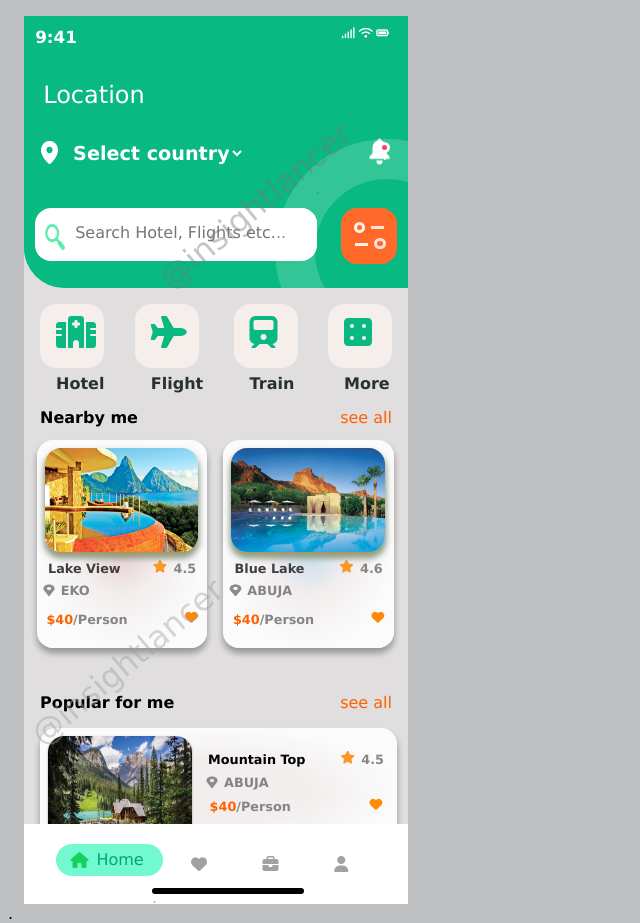
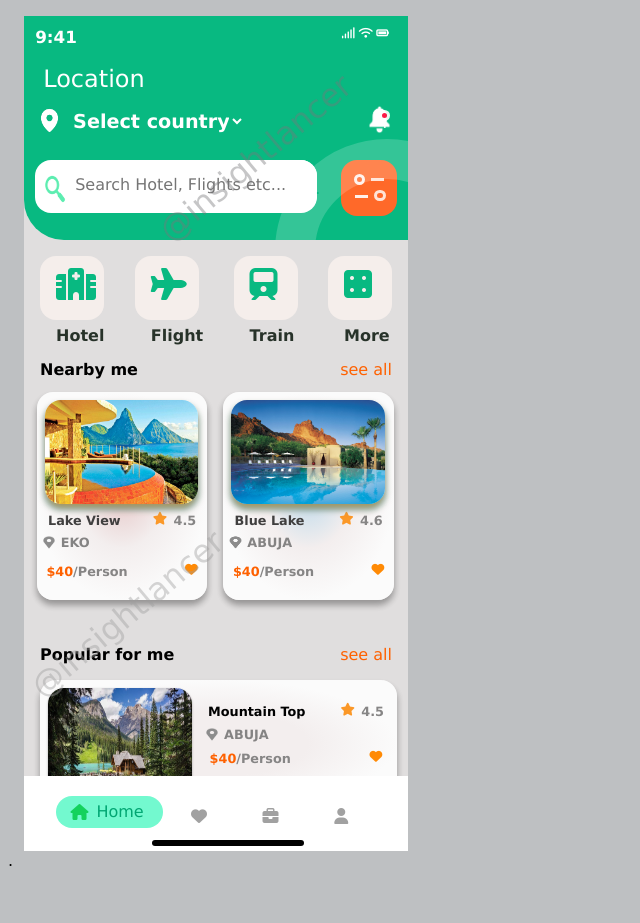
Before and after one commit to Oayeni1/travel-consult, a plain HTML site: page index.html in a window 1280 px wide. Shown: the whole page, without its empty margins (0-640 px from the left). After the commit the page ends 870 px from the top, so only its background shows below. Drawn offline with Linux system fonts and the light colour scheme.

Commit message:
still work in progress

```diff
--- a/style.css
+++ b/style.css
@@ -26,7 +26,7 @@ body{
     position: relative;
     overflow: hidden;
     width: 100%;
-    height: 55.5rem;
+    height: 52.2rem;
     background-color: rgb(224, 222, 222);
     margin-top: 1rem;
     margin-left: 1rem;
@@ -41,7 +41,7 @@ body{
     box-sizing: border-box;
     background-color: #08b981;
     width: 100%;
-    height: 17rem;
+    height: 14rem;
     padding: 0.7rem;
     border-radius: 0 0 0 2.5rem;
 }
@@ -369,7 +369,6 @@ input::placeholder{
 .for-me{
     display: flex;
     justify-content: space-between;
-    margin-top: 0.1rem;
     margin-left: 1rem;
     margin-right: 1rem;
 }
```
